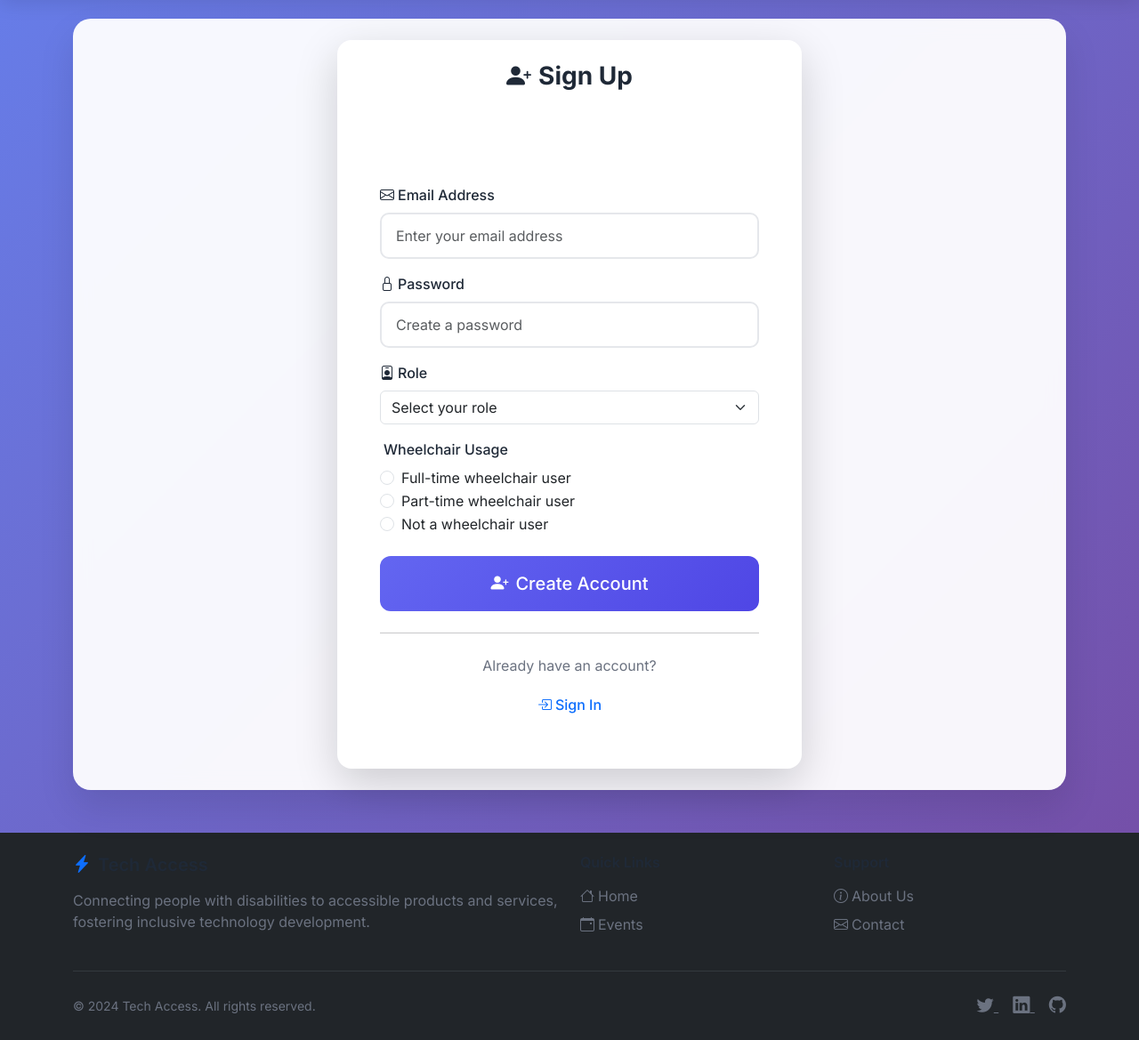
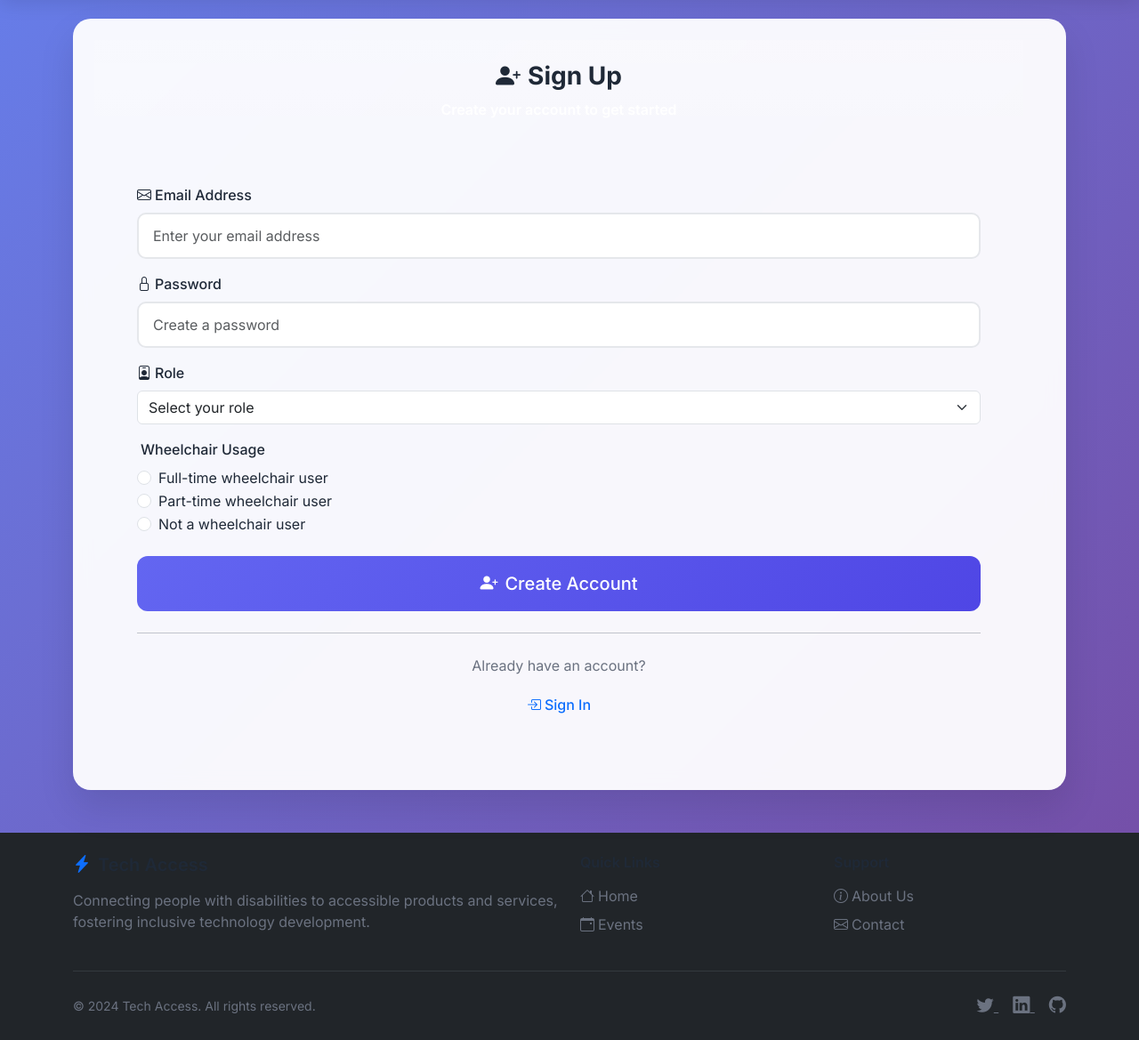
Before and after one commit to lancepounds/tech-access-platform, a Flask app: page /auth/signup in a window 1280 px wide. Shown: the part 79-1248 px from the top of the page at 89% size. Run offline with Flask 3, Linux system fonts and the light colour scheme.

Commit message:
Assistant checkpoint: Make signup form much wider with custom CSS
Assistant generated file changes:
- templates/signup.html: Make signup form much wider with custom CSS and updated column classes

---

User prompt:

It did not go wider.

Replit-Commit-Author: Assistant
Replit-Commit-Session-Id: d6462252-cae5-4175-9888-b28313fbdbc9

```diff
--- a/templates/signup.html
+++ b/templates/signup.html
@@ -4,9 +4,28 @@
 {% block title %}Sign Up – Tech Access{% endblock %}
 
 {% block content %}
-<div class="row justify-content-center">
-  <div class="col-12 col-sm-11 col-md-10 col-lg-8 col-xl-6">
-    <div class="card shadow-lg border-0">
+<style>
+.wide-signup-form {
+  max-width: none !important;
+  width: 100% !important;
+}
+
+.wide-signup-form .card {
+  max-width: 900px !important;
+  width: 100% !important;
+  margin: 0 auto;
+}
+
+@media (min-width: 1200px) {
+  .wide-signup-form .card {
+    max-width: 1000px !important;
+  }
+}
+</style>
+
+<div class="row justify-content-center wide-signup-form">
+  <div class="col-12">
+    <div class="card shadow-lg border-0"></div>
       <div class="card-header bg-gradient text-white text-center py-4" style="background: linear-gradient(135deg, var(--primary-color), var(--primary-dark));">
         <h3 class="mb-0 fw-bold">
           <i class="bi bi-person-plus-fill me-2"></i>Sign Up
```
